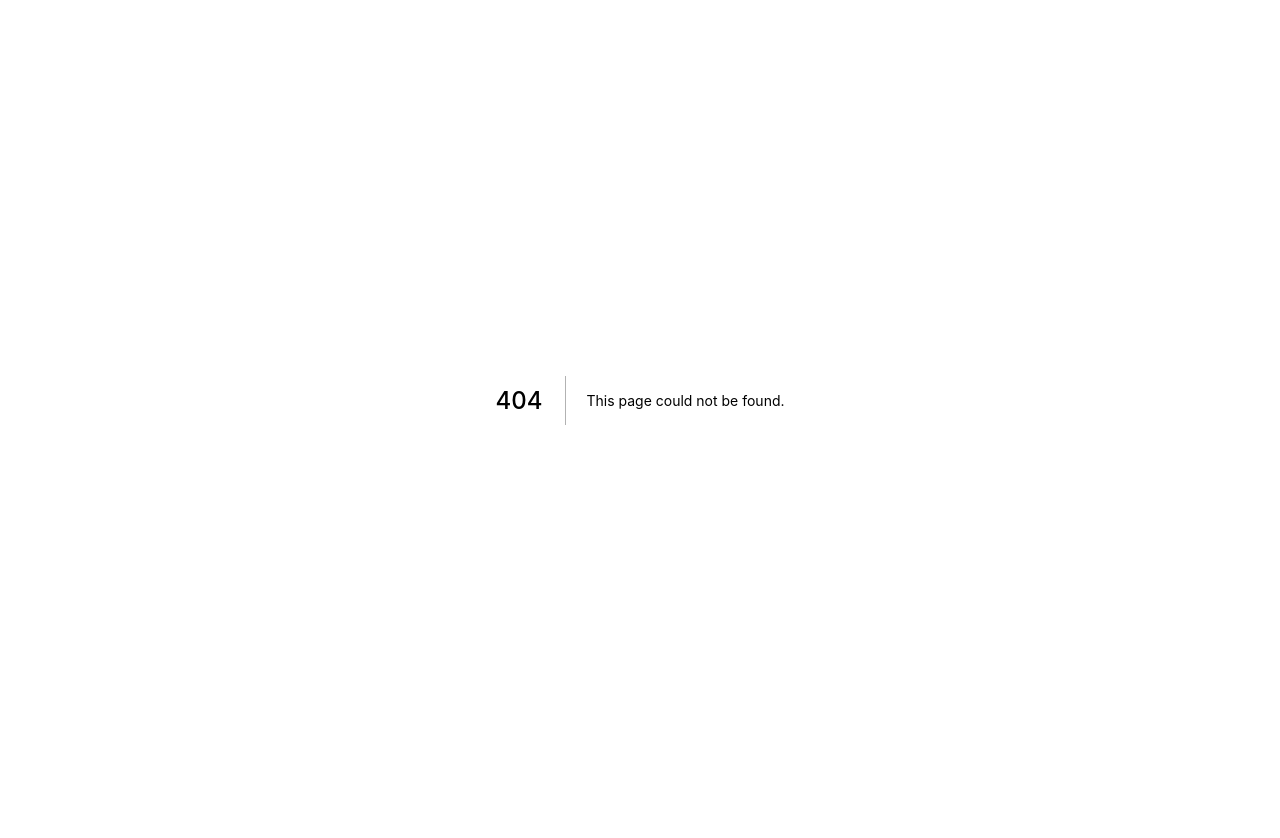
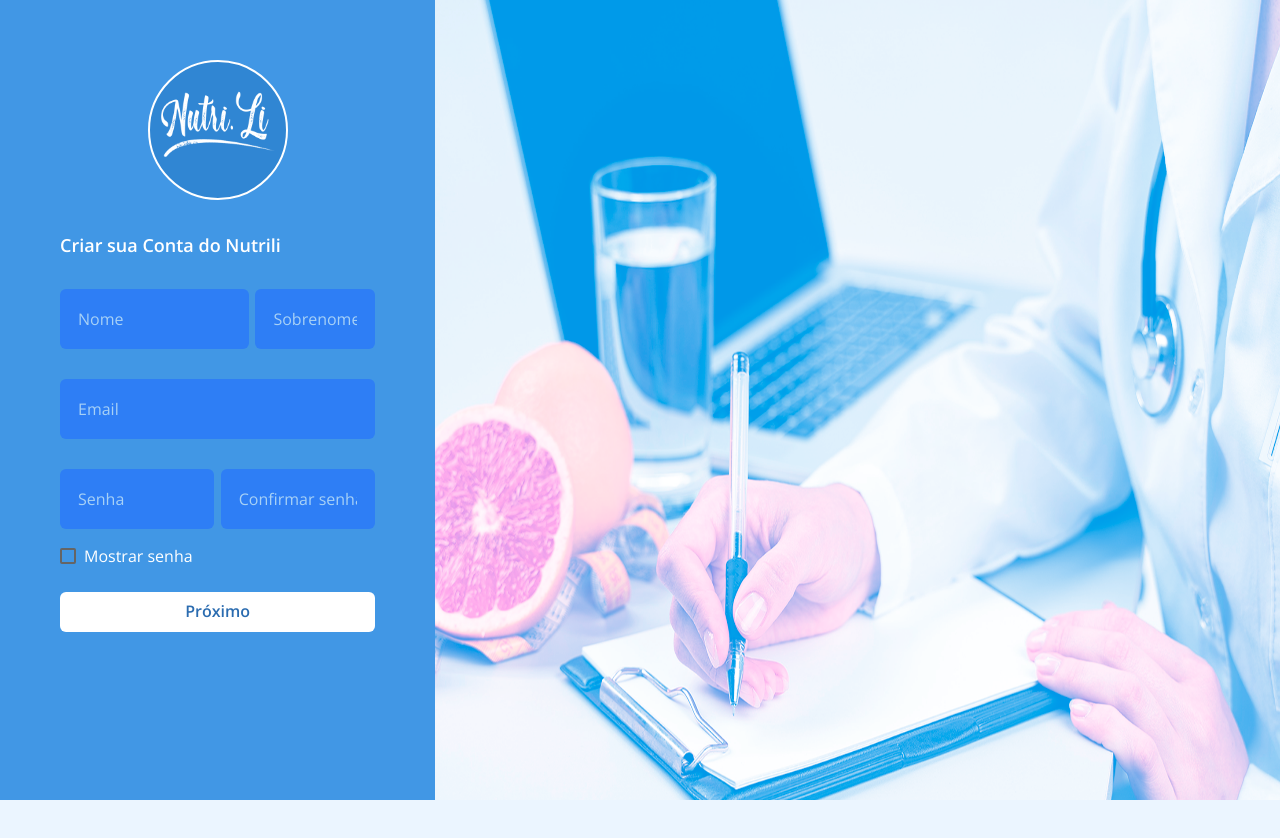
Before and after one commit to Victor-Kings/nutrili-web, a Next.js app: page /cadastro in a window 1280 px wide. Before the commit this address had no page. Shown: the top 838 px of the page. Before the commit the page ends 800 px from the top, so only its background shows below. Built offline with nearby package versions, Linux system fonts and the light colour scheme.

Commit message:
add page of register

```diff
--- /dev/null
+++ b/src/pages/cadastro.tsx
@@ -0,0 +1,166 @@
+import { Flex, Text, Input, Button, Image, Checkbox } from '@chakra-ui/react'
+import { useState } from 'react'
+
+import Link from 'next/link'
+
+export default function Cadastro() {
+  const [show, setShow] = useState(false)
+  const [checkedItems, setCheckedItems] = useState(false)
+  const handleClick = (e) => {
+    setCheckedItems(e.target.checked)
+    setShow(e.target.checked)
+  }
+  return (
+    <Flex justifyContent="flex-end">
+      <Flex
+        w={['100%', '100%', '34%']}
+        minW="300px"
+        bgColor="blue.200"
+        h="100vh"
+        justifyContent="center"
+        alignItems="start"
+      >
+        <Flex
+          alignItems="center"
+          flexDir="column"
+          width="100%"
+          height="100%"
+          paddingX={['30px', '60px']}
+          marginTop={['30px', '60px']}
+        >
+          <Flex justifyContent="center">
+            <Image
+              src="/icons/logo.png"
+              width={[120, 140, 140]}
+              height={[120, 140, 140]}
+              maxW="140px"
+              maxH="140px"
+              bg="blue.300"
+              color="white"
+              border="2px solid white"
+              borderRadius="50%"
+            />
+          </Flex>
+
+          <Text
+            fontWeight="semibold"
+            color="white"
+            fontSize={[14, 16, 18]}
+            fontFamily="heading"
+            pt="10%"
+            alignSelf="start"
+            pb="30px"
+          >
+            Criar sua Conta do Nutrili
+          </Text>
+
+          <Flex
+            flexDir={['column', 'row']}
+            width="100%"
+            justifyContent="space-between"
+          >
+            <Input
+              placeholder="Nome"
+              _placeholder={{ color: 'blue.10' }}
+              name="nome"
+              type="text"
+              focusBorderColor="blue.110"
+              bgColor="blue.110"
+              variant="filled"
+              _hover={{ color: 'blue.110' }}
+              width={['100%', '60%']}
+              height={['40px', '60px']}
+            />
+
+            <Input
+              placeholder="Sobrenome"
+              _placeholder={{ color: 'blue.10' }}
+              name="second_name"
+              type="text"
+              focusBorderColor="blue.110"
+              bgColor="blue.110"
+              variant="filled"
+              mt={['15px', '0']}
+              _hover={{ color: 'blue.110' }}
+              width={['100%', '38%']}
+              height={['40px', '60px']}
+            />
+          </Flex>
+          <Flex
+            flexDir="row"
+            width="100%"
+            justifyContent="space-between"
+            marginTop={['15px', '30px']}
+          >
+            <Input
+              placeholder="Email"
+              _placeholder={{ color: 'blue.10' }}
+              name="email"
+              type="email"
+              focusBorderColor="blue.110"
+              bgColor="blue.110"
+              variant="filled"
+              _hover={{ color: 'blue.110' }}
+              width="100%"
+              height={['40px', '60px']}
+            />
+          </Flex>
+          <Flex
+            flexDir={['column', 'row']}
+            width="100%"
+            justifyContent="space-between"
+            marginTop={['15px', '30px']}
+          >
+            <Input
+              placeholder="Senha"
+              _placeholder={{ color: 'blue.10' }}
+              name="senha"
+              type={show ? 'text' : 'password'}
+              focusBorderColor="blue.110"
+              bgColor="blue.110"
+              variant="filled"
+              _hover={{ color: 'blue.110' }}
+              width={['100%', '49%']}
+              height={['40px', '60px']}
+            />
+
+            <Input
+              placeholder="Confirmar senha"
+              _placeholder={{ color: 'blue.10' }}
+              name="password"
+              type={show ? 'text' : 'password'}
+              focusBorderColor="blue.110"
+              bgColor="blue.110"
+              variant="filled"
+              mt={['15px', '0px']}
+              _hover={{ color: 'blue.110' }}
+              width={['100%', '49%']}
+              height={['40px', '60px']}
+            />
+          </Flex>
+          <Flex flexDir="row" justifyContent="flex-start" w="100%" pt="15px">
+            <Checkbox isChecked={checkedItems} onChange={(e) => handleClick(e)}>
+              Mostrar senha
+            </Checkbox>
+          </Flex>
+          <Link href="/dashboard">
+            <Button
+              type="submit"
+              mt="6"
+              colorScheme="blue"
+              variant="ghost"
+              bg="white"
+              width="100%"
+            >
+              Próximo
+            </Button>
+          </Link>
+        </Flex>
+      </Flex>
+
+      <Flex w={['0%', '0%', '66%']}>
+        <Image src="/icons/nutricionista.png" />
+      </Flex>
+    </Flex>
+  )
+}
```
Also changed, not shown: src/pages/login.tsx (+12 -0 lines).
